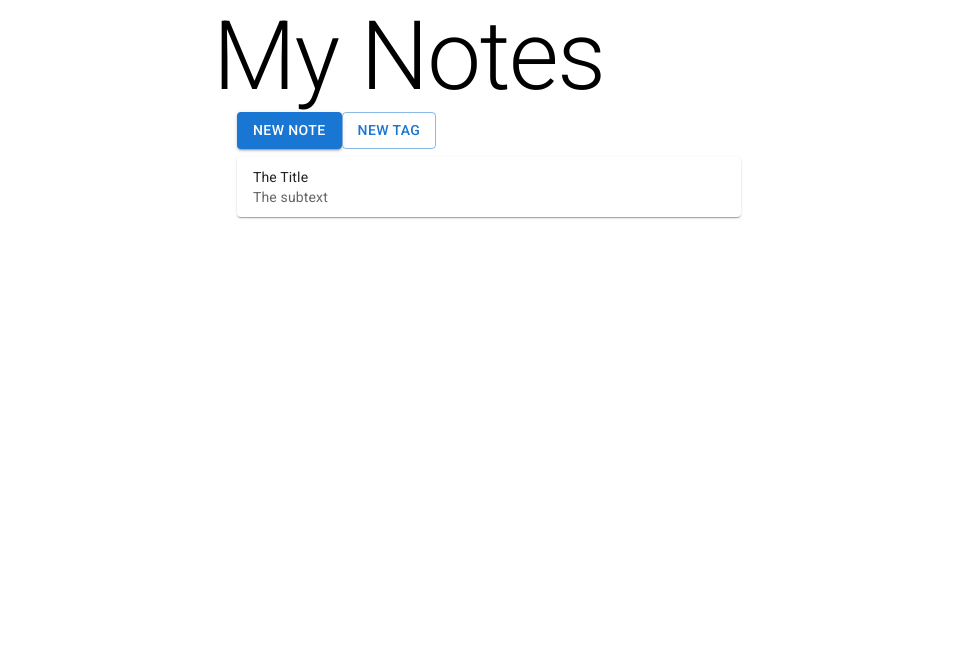
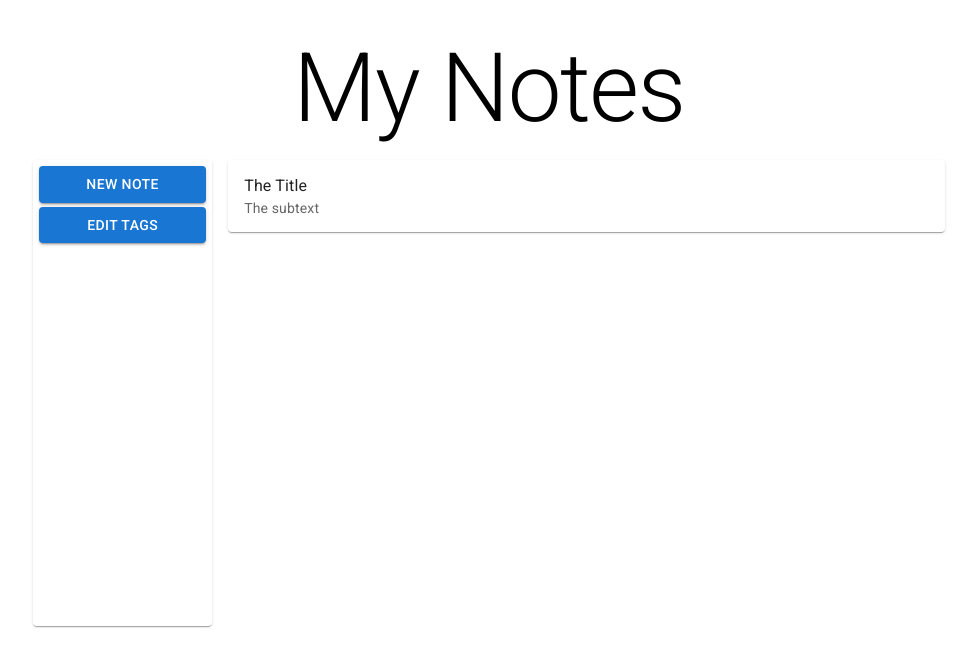
Before and after one commit to Bazz94/my_notes, a React (Create React App) app: page / in a window 1280 px wide. Both pictures are taken after a click on the button "NEW NOTE". Shown: the top 666 px of the page, without its empty margins (151-1128 px from the left). Built offline with nearby package versions, Linux system fonts and the light colour scheme.

Commit message:
Improved UI

```diff
--- a/package.json
+++ b/package.json
@@ -5,11 +5,13 @@
   "dependencies": {
     "@emotion/react": "^11.10.6",
     "@emotion/styled": "^11.10.6",
-    "@mui/material": "^5.12.1",
+    "@mui/material": "^5.12.2",
+    "@mui/styled-engine-sc": "^5.12.0",
     "react": "^18.2.0",
     "react-dom": "^18.2.0",
     "react-router-dom": "^6.10.0",
     "react-scripts": "5.0.1",
+    "styled-components": "^5.3.10",
     "web-vitals": "^3.3.1"
   },
   "scripts": {
--- /dev/null
+++ b/src/components/noteList.js
@@ -0,0 +1,23 @@
+import ListItemText from '@mui/material/ListItemText';
+import ListItem from '@mui/material/ListItem';
+import Stack from '@mui/material/Stack';
+import Card from '@mui/material/Card';
+import { CardActionArea } from "@mui/material";
+
+export default function noteList({ notes }) {
+  return (
+    <Stack spacing={1}>
+      {notes.map((note) => (
+        <Card sx={{ minWidth: 200 }} key={note.id}>
+          <CardActionArea>
+            <ListItem>
+              <ListItemText
+                primary={note.title}
+                secondary={note.subtext}
+              />
+            </ListItem>
+          </CardActionArea>
+        </Card>
+      ))}
+    </Stack>
+);}
--- /dev/null
+++ b/src/components/tagList.js
@@ -0,0 +1,30 @@
+import Button from '@mui/material/Button';
+import Stack from '@mui/material/Stack';
+import Paper from '@mui/material/Paper';
+import Card from '@mui/material/Card';
+
+export default function tagList({ addNote, editTags, tags, handleTag }) {
+  return (
+    <Card sx={{ padding: '0.4rem', height: 'calc(100% - 0.8rem)'}}>
+      <Paper elevation={1} />
+      <Stack spacing={0.5}>
+        <Button variant="contained"
+          onClick={addNote}>
+          New Note
+        </Button>
+        <Button variant="contained"
+          onClick={editTags}>
+          Edit Tags
+        </Button>
+        {tags.map((tag) => (
+          <Button variant="outlined"
+            onClick={() => {
+              handleTag(tag.name);
+            }}>
+            {tag.name}
+          </Button>
+        ))}
+      </Stack>
+    </Card>
+  );
+}
--- a/src/index.css
+++ b/src/index.css
@@ -1,5 +1,6 @@
 body {
   margin: 0;
+  min-height: 100vh;
   font-family: -apple-system, BlinkMacSystemFont, 'Segoe UI', 'Roboto', 'Oxygen',
     'Ubuntu', 'Cantarell', 'Fira Sans', 'Droid Sans', 'Helvetica Neue',
     sans-serif;
@@ -11,3 +12,7 @@
   font-family: source-code-pro, Menlo, Monaco, Consolas, 'Courier New',
     monospace;
 }
+
+#root{
+  height: 100%;
+}
--- a/src/pages/home.js
+++ b/src/pages/home.js
@@ -1,60 +1,60 @@
 import * as React from 'react';
-import { Typography, Container, CardActionArea} from "@mui/material";
-import ListItemText from '@mui/material/ListItemText';
-import ListItem from '@mui/material/ListItem';
-import List from '@mui/material/List';
-import Card from '@mui/material/Card';
-import Button from '@mui/material/Button';
+import { Typography, Container } from "@mui/material";
 import {useState } from 'react';
+import { v4 as uuidv4 } from 'uuid';
+import NoteListComponent from '../components/noteList.js';
+import TagListComponent from '../components/tagList.js';
+import Box from '@mui/material/Box';
+import Stack from '@mui/material/Stack';
+
 
 
 export default function Notes() {
   var [noteList, setNoteList] = useState([]);
+  var [tagList, setTagList] = useState([]);
+
 
   function addNote() {
-    noteList.push({title: 'The Title', subtext: 'The subtext'});
+    // Open note edit popup
+    noteList.push({ title: 'The Title', subtext: 'The subtext', content: 'The contents', id: uuidv4() });
     console.log(noteList);
     setNoteList(remakeArray(noteList));
   }
 
   function addTag() {
+    // Open tag edit popup
+    tagList.push({ name: 'The Tag', id: uuidv4() });
+    console.log(tagList);
+    setTagList(remakeArray(tagList));
+  }
 
+  function handleTag(name) {
+    // Filer list by tag name
+  }
+
+  function editTags() {
+    // Disable tag buttons and allow the name to be edited and tag to be removed
   }
 
   return (
-    <div>
-      <Container maxWidth="sm">
-        <Typography variant="h1">
+      <Container maxWidth="false"
+        sx={{
+          width: 'clamp(350px,80%,60rem)',
+          minHeight: '100vh', // weird
+          padding: '1rem',
+        }}>
+        <Typography variant="h1" sx={{margin: '1rem', textAlign: 'center'}} >
           My Notes
         </Typography>
-        <Container maxWidth="sm">
-          <Button variant="contained"
-            onClick={addNote}>
-            New Note
-          </Button>
-          <Button variant="outlined"
-            onClick={addTag}>
-            New Tag
-            </Button>
-        </Container>
-        <Container maxWidth="sm">
-          <List dense={true}>
-            {noteList.map((item) => (
-              <Card sx={{ minWidth: 200 }}>
-                <CardActionArea>
-                  <ListItem>
-                    <ListItemText
-                      primary={item.title}
-                      secondary={item.subtext}
-                    />
-                  </ListItem>
-                </CardActionArea>
-              </Card>
-            ))}
-          </List>
-        </Container>
+        <Stack direction="row" spacing={2} sx={{ minHeight: '58.2vh'}}>
+          <Box sx={{ width: '20%' }}>
+            <TagListComponent addNote={addNote} editTags={editTags} tags={tagList} handleTag={handleTag} />
+          </Box>
+          <Box sx={{ width: '80%' }}>
+            <NoteListComponent notes={noteList} />
+          </Box>
+        </Stack>
       </Container>
-    </div>
   )
 }
 
```
Also changed, not shown: 1 other file (tests, documents, lock files or other folders).
